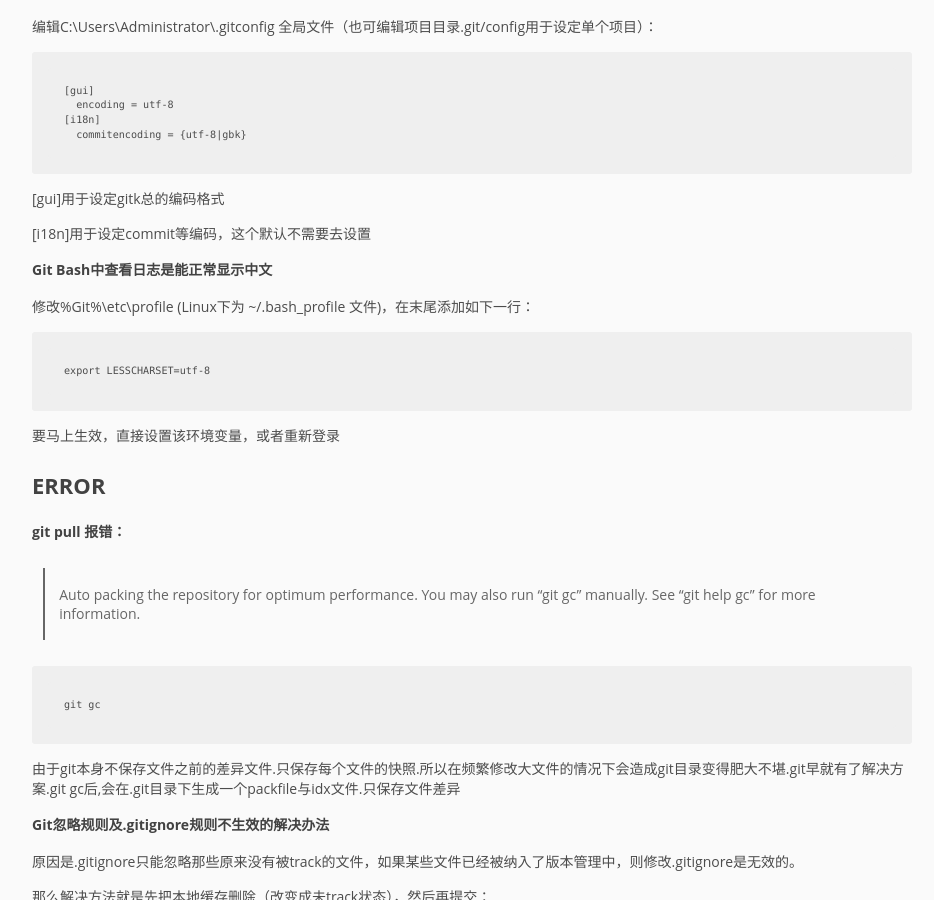
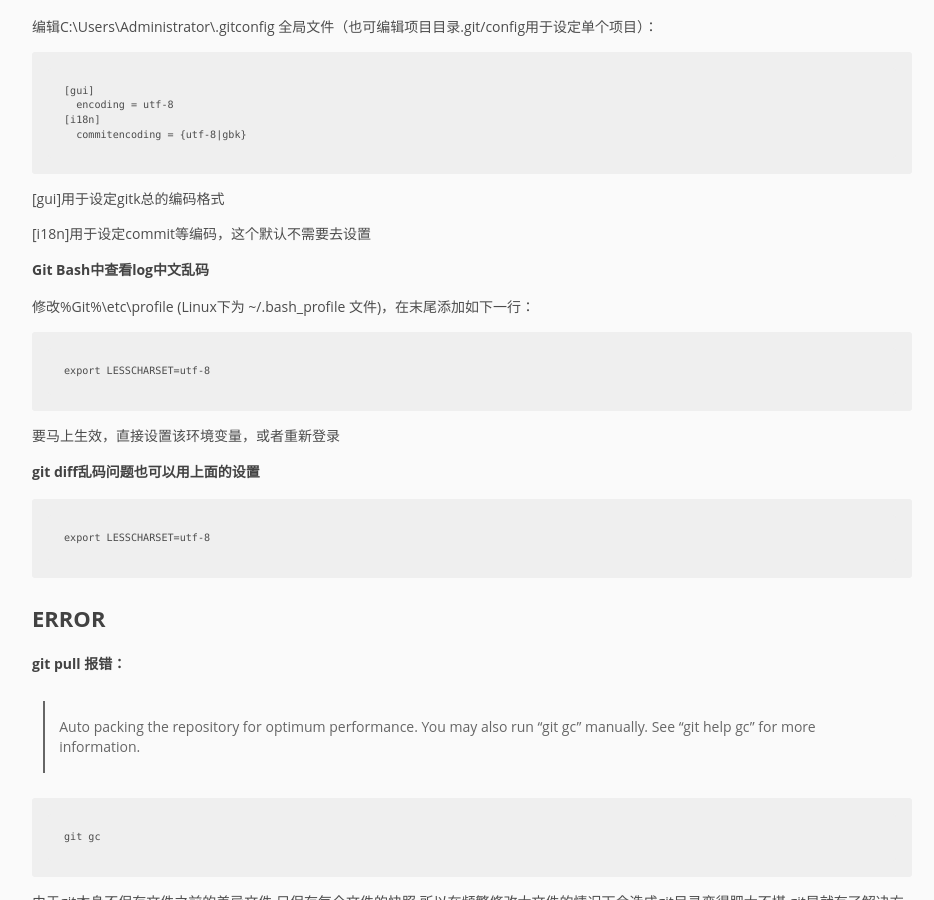
Before and after one commit to pingmalu/pingmalu.github.io, a Jekyll site: the page built from _posts/2015-12-10-Git日常笔记.md, in a window 1280 px wide and 900 px high, scrolled down 5587 px. Shown: the whole window, without its empty margins (168-1102 px from the left). Built offline with Jekyll 4.4.1, drawn with Linux system fonts in a browser that asks for light colours; nearby versions of some CDN libraries.

Commit message:
'update'

```diff
--- a/_posts/2015-12-10-Git日常笔记.md
+++ b/_posts/2015-12-10-Git日常笔记.md
@@ -193,7 +193,7 @@ stash在本质上会取走所有的变更并存储它们为以备将来使用
 
 [i18n]用于设定commit等编码，这个默认不需要去设置
 
-### Git Bash中查看日志是能正常显示中文 ###
+### Git Bash中查看log中文乱码 ###
 
 修改%Git%\etc\profile (Linux下为 ~/.bash_profile 文件)，在末尾添加如下一行：
 
@@ -201,7 +201,9 @@ stash在本质上会取走所有的变更并存储它们为以备将来使用
 
 要马上生效，直接设置该环境变量，或者重新登录
 
+### git diff乱码问题也可以用上面的设置
 
+	export LESSCHARSET=utf-8
 
 
 # ERROR #
```
